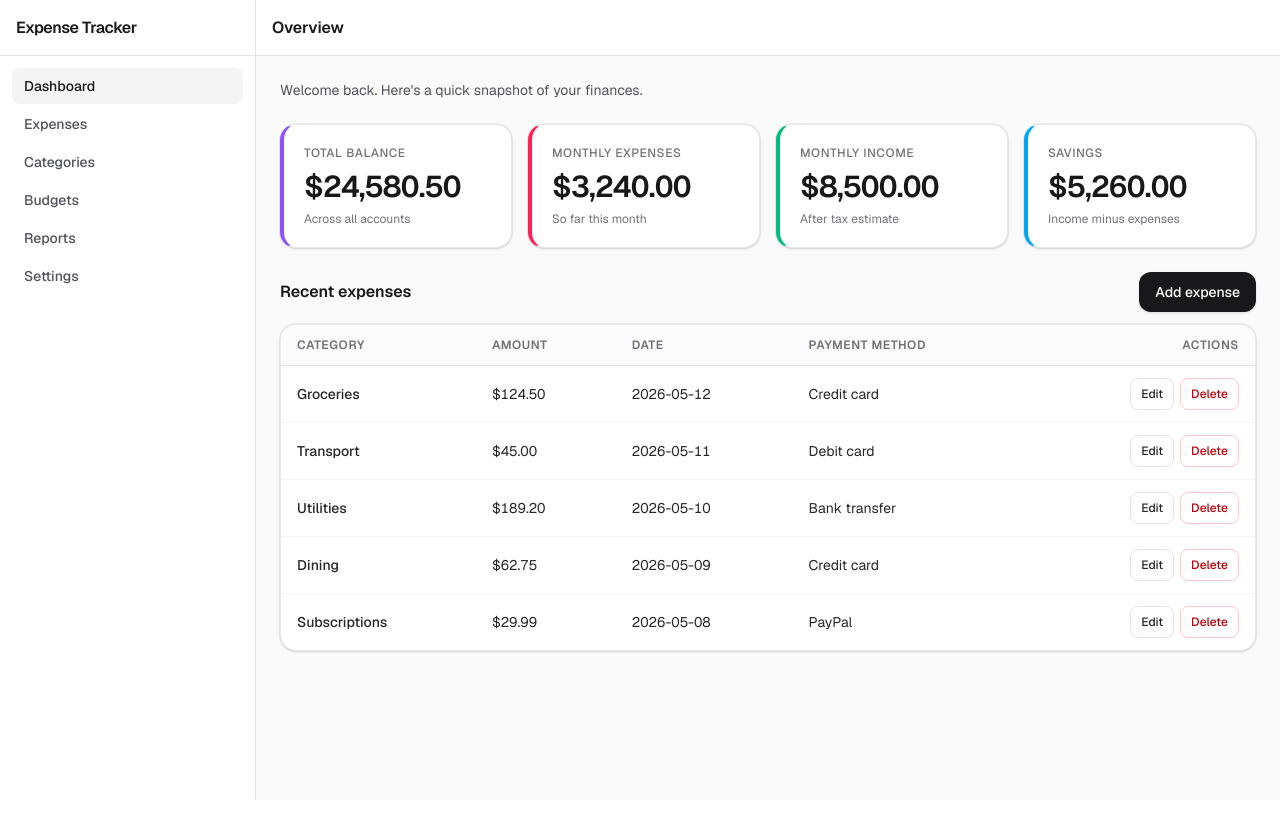
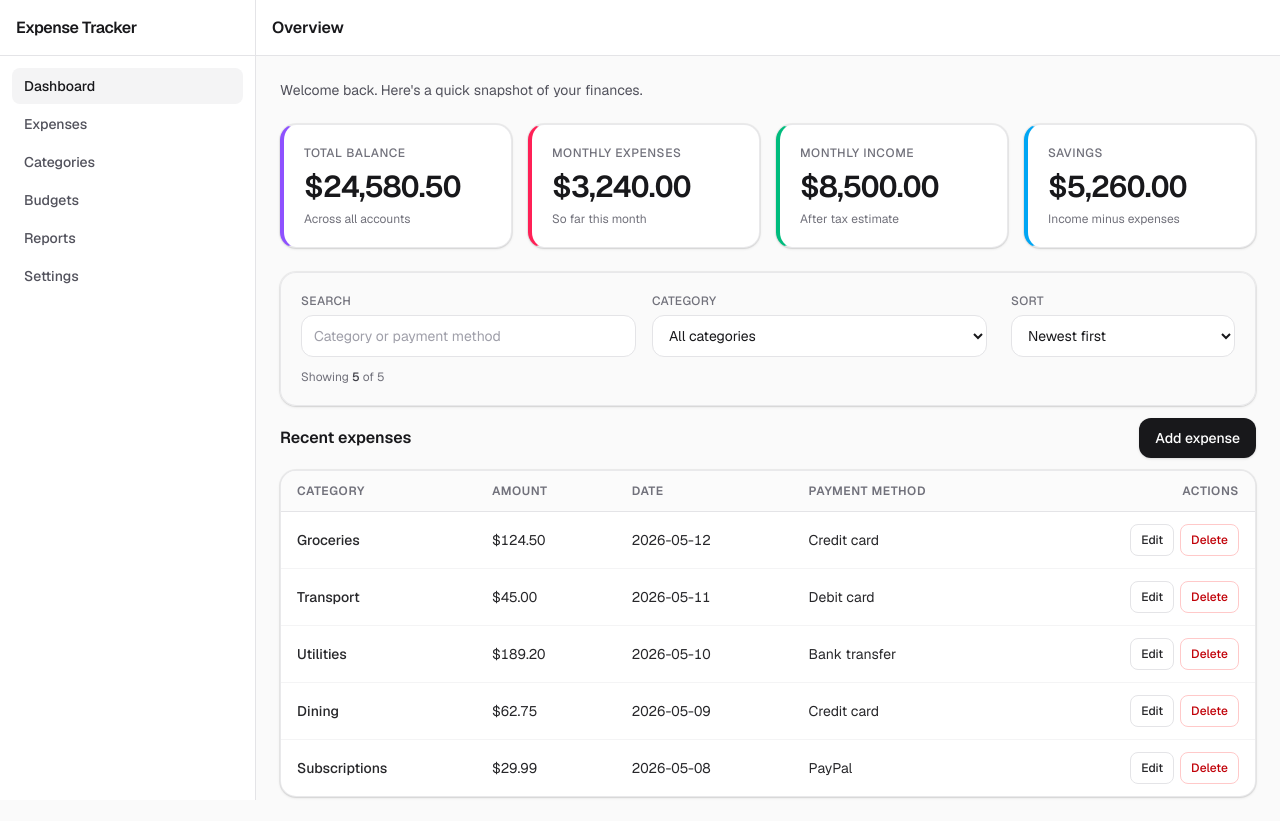
Before and after one commit to PhongTranNewbie/expense-tracker, a Next.js app: page / in a window 1280 px wide. Before the commit the page ends 800 px from the top, so only its background shows below. Built offline with nearby package versions, Linux system fonts and the light colour scheme.

Commit message:
Add filtering and search to the expenses dashboard

```diff
--- a/components/expenses/dashboard-expenses-section.tsx
+++ b/components/expenses/dashboard-expenses-section.tsx
@@ -1,6 +1,6 @@
 "use client";
 
-import { useCallback, useEffect, useState, type FormEvent } from "react";
+import { useCallback, useEffect, useMemo, useState, type FormEvent } from "react";
 import { ExpensesTable, type ExpenseRow } from "@/components/expenses/expenses-table";
 import { mockExpenses } from "@/components/expenses/mock-expenses";
 import {
@@ -63,6 +63,13 @@ function validate(
   return errors;
 }
 
+type SortOption = "newest" | "oldest" | "amount";
+
+function parseAmountForSort(display: string): number {
+  const n = Number.parseFloat(display.replace(/[$\s]/g, "").replace(/,/g, ""));
+  return Number.isNaN(n) ? 0 : n;
+}
+
 export function DashboardExpensesSection() {
   const [expenses, setExpenses] = useState<ExpenseRow[]>(() => [
     ...mockExpenses,
@@ -78,6 +85,10 @@ export function DashboardExpensesSection() {
     PAYMENT_OPTIONS[0],
   );
   const [errors, setErrors] = useState<FormErrors>({});
+
+  const [searchQuery, setSearchQuery] = useState("");
+  const [categoryFilter, setCategoryFilter] = useState("");
+  const [sortBy, setSortBy] = useState<SortOption>("newest");
 
   const isEdit = editingId !== null;
 
@@ -171,10 +182,130 @@ export function DashboardExpensesSection() {
 
   const paymentKnown = PAYMENT_OPTIONS.some((p) => p === paymentMethod);
 
+  const categoryOptions = useMemo(() => {
+    const names = new Set(expenses.map((e) => e.category));
+    return [...names].sort((a, b) => a.localeCompare(b));
+  }, [expenses]);
+
+  const displayedExpenses = useMemo(() => {
+    const q = searchQuery.trim().toLowerCase();
+    const filtered = expenses.filter((row) => {
+      if (categoryFilter && row.category !== categoryFilter) return false;
+      if (q) {
+        const cat = row.category.toLowerCase();
+        const pm = row.paymentMethod.toLowerCase();
+        if (!cat.includes(q) && !pm.includes(q)) return false;
+      }
+      return true;
+    });
+    const next = [...filtered];
+    if (sortBy === "newest") {
+      next.sort(
+        (a, b) =>
+          b.date.localeCompare(a.date) || b.id.localeCompare(a.id),
+      );
+    } else if (sortBy === "oldest") {
+      next.sort(
+        (a, b) =>
+          a.date.localeCompare(b.date) || a.id.localeCompare(b.id),
+      );
+    } else {
+      next.sort(
+        (a, b) =>
+          parseAmountForSort(b.amount) - parseAmountForSort(a.amount) ||
+          b.date.localeCompare(a.date),
+      );
+    }
+    return next;
+  }, [expenses, searchQuery, categoryFilter, sortBy]);
+
+  useEffect(() => {
+    if (
+      categoryFilter &&
+      !categoryOptions.includes(categoryFilter)
+    ) {
+      setCategoryFilter("");
+    }
+  }, [categoryFilter, categoryOptions]);
+
   return (
     <>
+      <div className="space-y-3">
+        <div className="rounded-2xl border border-zinc-200/80 bg-zinc-50/90 p-4 shadow-sm ring-1 ring-zinc-950/5 dark:border-zinc-800 dark:bg-zinc-950/40 dark:ring-white/10 sm:p-5">
+          <div className="flex flex-col gap-4 lg:flex-row lg:items-end lg:justify-between lg:gap-6">
+            <div className="grid min-w-0 flex-1 gap-4 sm:grid-cols-2">
+              <div>
+                <label
+                  htmlFor="expense-search"
+                  className="mb-1.5 block text-xs font-medium uppercase tracking-wide text-zinc-500 dark:text-zinc-400"
+                >
+                  Search
+                </label>
+                <input
+                  id="expense-search"
+                  type="search"
+                  value={searchQuery}
+                  onChange={(e) => setSearchQuery(e.target.value)}
+                  placeholder="Category or payment method"
+                  className="w-full rounded-xl border border-zinc-200 bg-white px-3 py-2.5 text-sm text-zinc-900 outline-none ring-zinc-400/30 placeholder:text-zinc-400 focus:border-zinc-400 focus:ring-2 dark:border-zinc-700 dark:bg-zinc-900 dark:text-zinc-50 dark:focus:border-zinc-500"
+                />
+              </div>
+              <div>
+                <label
+                  htmlFor="expense-category-filter"
+                  className="mb-1.5 block text-xs font-medium uppercase tracking-wide text-zinc-500 dark:text-zinc-400"
+                >
+                  Category
+                </label>
+                <select
+                  id="expense-category-filter"
+                  value={categoryFilter}
+                  onChange={(e) => setCategoryFilter(e.target.value)}
+                  className="w-full rounded-xl border border-zinc-200 bg-white px-3 py-2.5 text-sm text-zinc-900 outline-none ring-zinc-400/30 focus:border-zinc-400 focus:ring-2 dark:border-zinc-700 dark:bg-zinc-900 dark:text-zinc-50 dark:focus:border-zinc-500"
+                >
+                  <option value="">All categories</option>
+                  {categoryOptions.map((c) => (
+                    <option key={c} value={c}>
+                      {c}
+                    </option>
+                  ))}
+                </select>
+              </div>
+            </div>
+            <div className="w-full shrink-0 sm:max-w-xs lg:w-56">
+              <label
+                htmlFor="expense-sort"
+                className="mb-1.5 block text-xs font-medium uppercase tracking-wide text-zinc-500 dark:text-zinc-400"
+              >
+                Sort
+              </label>
+              <select
+                id="expense-sort"
+                value={sortBy}
+                onChange={(e) =>
+                  setSortBy(e.target.value as SortOption)
+                }
+                className="w-full rounded-xl border border-zinc-200 bg-white px-3 py-2.5 text-sm text-zinc-900 outline-none ring-zinc-400/30 focus:border-zinc-400 focus:ring-2 dark:border-zinc-700 dark:bg-zinc-900 dark:text-zinc-50 dark:focus:border-zinc-500"
+              >
+                <option value="newest">Newest first</option>
+                <option value="oldest">Oldest first</option>
+                <option value="amount">Highest amount</option>
+              </select>
+            </div>
+          </div>
+          {expenses.length > 0 ? (
+            <p className="mt-3 text-xs text-zinc-500 dark:text-zinc-400">
+              Showing{" "}
+              <span className="font-medium text-zinc-700 dark:text-zinc-300">
+                {displayedExpenses.length}
+              </span>{" "}
+              of {expenses.length}
+            </p>
+          ) : null}
+        </div>
+
         <ExpensesTable
-        expenses={expenses}
+          expenses={displayedExpenses}
           onEdit={openEditModal}
           onDelete={handleDelete}
           actions={
@@ -187,6 +318,12 @@ export function DashboardExpensesSection() {
             </button>
           }
         />
+        {expenses.length > 0 && displayedExpenses.length === 0 ? (
+          <p className="text-center text-sm text-zinc-500 dark:text-zinc-400">
+            No expenses match your search or filters.
+          </p>
+        ) : null}
+      </div>
 
       {open ? (
         <div
```
Lines whose indentation alone changed are shown as unchanged.
